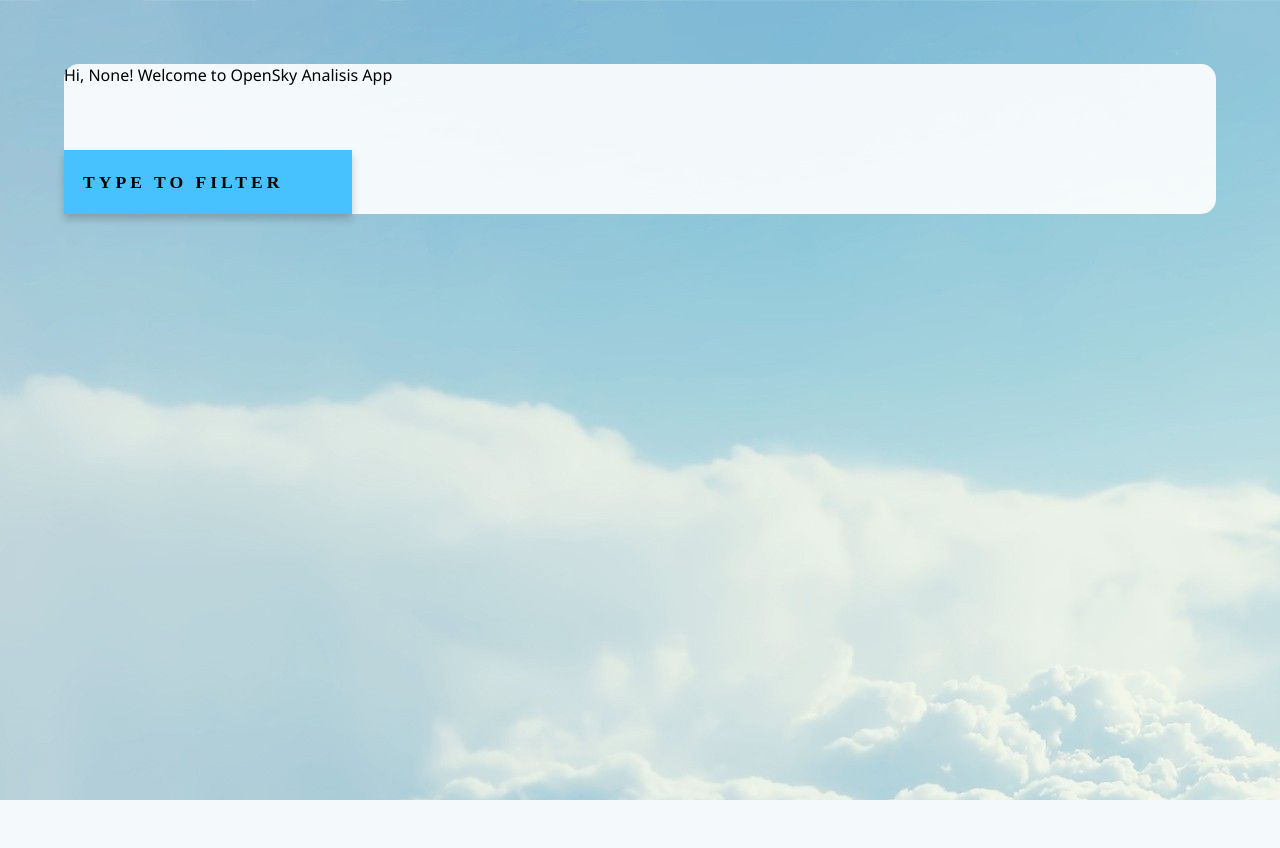
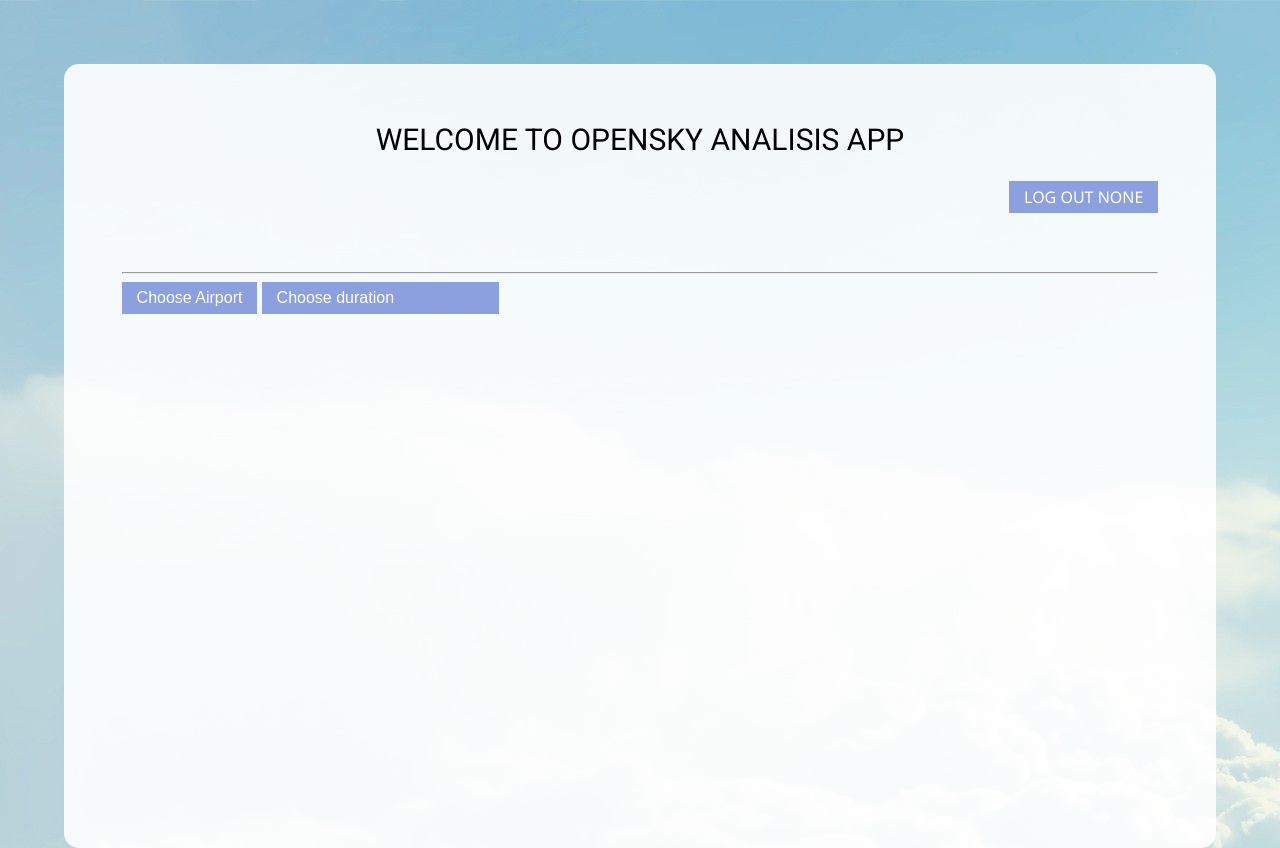
Before and after one commit to GuillerJ/Arcadia-Flight-Data, a Flask app: page / in a window 1280 px wide. Before the commit the page ends 800 px from the top, so only its background shows below. Run offline with Flask 2, Linux system fonts and the light colour scheme; the visitor is signed in with stand-in values (Sample User, id 1); data comes from the database, SQL or seed files in the repository; data that the repository does not hold is empty; some libraries are stand-ins or nearby versions; some web fonts are replaced.

Commit message:
Add airport and datepicker controls.

```diff
--- a/app/static/css/base.css
+++ b/app/static/css/base.css
@@ -1,5 +1,5 @@
 html {
-    /*height: 100%;*/
+    height: 100%;
     width: 100%;
     background-repeat: no-repeat;
     background-size: auto;
--- /dev/null
+++ b/app/static/css/drop-filter2.css
@@ -0,0 +1,52 @@
+.dropbtn {
+    background-color: #8c9fde;
+    color: white;
+    padding: 7px 15px;
+    font-size: 16px;
+    border: none;
+    cursor: pointer;
+    transition: .3s ease-in-out;
+  }
+
+  .dropbtn:hover, .dropbtn:focus {
+    background-color: #4e6fdb;
+  }
+
+  #myInput {
+    box-sizing: border-box;
+    background-image: url(/static/imagenes/searchicon.png);
+    background-position: 14px 12px;
+    background-repeat: no-repeat;
+    font-size: 16px;
+    padding: 14px 20px 12px 45px;
+    border: none;
+    border-bottom: 1px solid #ddd;
+  }
+
+  #myInput:focus {outline: 3px solid #ddd;}
+
+  .dropdown {
+    position: relative;
+    display: inline-block;
+  }
+
+  .dropdown-content {
+    display: none;
+    position: absolute;
+    background-color: #f6f6f6;
+    min-width: 230px;
+    overflow: auto;
+    border: 1px solid #ddd;
+    z-index: 1;
+  }
+
+  .dropdown-content a {
+    color: black;
+    padding: 12px 16px;
+    text-decoration: none;
+    display: block;
+  }
+
+  .dropdown a:hover {background-color: #ddd;}
+
+  .show {display: block;}
--- /dev/null
+++ b/app/static/css/index.css
@@ -0,0 +1,56 @@
+h2 {
+    color: black;
+    text-transform: uppercase;
+    font-size: 30px;
+    padding-top: 5%;
+    text-align: center;
+    font-family: 'Roboto';
+    font-weight: 100;
+}
+
+.log-link {
+    float: right;
+    margin-right: 5%;
+    background-color: #8c9fde ;
+    color: white;
+    padding: 5px 15px;
+    text-decoration: none;
+    text-transform: uppercase;
+    transition: .3s ease-in-out;
+}
+.log-link:hover {
+    background-color: #4e6fdb;
+}
+.log-link:active {
+    background-color: black;
+}
+.log-link:visited {
+    background-color: #ccc;
+}
+
+#selection{
+    margin: 10% 5% 5%;
+}
+
+
+#myDropdown{
+    height: 500%;
+    overflow: auto;
+    transition: .3s ease-in-out;
+}
+
+.datepicker{
+    background-color: #8c9fde;
+    color: white;
+    padding: 7px 15px;
+    font-size: 16px;
+    border: none;
+    cursor: pointer;
+    transition: .3s ease-in-out;
+}
+.datepicker:hover, .datepicker:focus {
+    background-color: #4e6fdb;
+}
+.datepicker::placeholder{
+    color: white;
+}
--- /dev/null
+++ b/app/static/js/drop-filter2.js
@@ -0,0 +1,40 @@
+function dropSelect() {
+  document.getElementById("myDropdown").classList.toggle("show");
+}
+
+function filterFunction() {
+  var input, filter, ul, li, a, i;
+  input = document.getElementById("myInput");
+  filter = input.value.toUpperCase();
+  div = document.getElementById("myDropdown");
+  a = div.getElementsByTagName("a");
+  for (i = 0; i < a.length; i++) {
+    txtValue = a[i].textContent || a[i].innerText;
+    if (txtValue.toUpperCase().indexOf(filter) > -1) {
+      a[i].style.display = "";
+    } else {
+      a[i].style.display = "none";
+    }
+  }
+}
+
+var elements = document.getElementsByClassName("input-airport");
+
+var getAirport = function() {
+    var icao = this.id;
+    var nombre = this.innerText;
+    document.getElementById("myButton").textContent = nombre;
+    document.getElementById("myDropdown").classList.toggle("show");
+
+};
+
+for (var i = 0; i < elements.length; i++) {
+    elements[i].addEventListener('click', getAirport, false);
+}
+
+
+$( function() {
+    $( "#dateinic" ).datepicker({
+        dateFormat: 'dd MM yy',
+    });
+  } );
--- a/app/templates/index.html
+++ b/app/templates/index.html
@@ -2,13 +2,18 @@
 
 {% block content %}
   <link rel="stylesheet" type="text/css" href="{{ url_for('static', filename='css/registro.css') }}">
-  <link rel="stylesheet" type="text/css" href="{{ url_for('static', filename='/css/drop-filter.css') }}"/>
-  <div class="header">
-      <div class="header_text">
-        Hi, {{ current_user.usuario }}! Welcome to OpenSky Analisis App
-      </div>
-  </div>
+  <link rel="stylesheet" type="text/css" href="{{ url_for('static', filename='css/index.css') }}">
+  <link rel="stylesheet" type="text/css" href="{{ url_for('static', filename='/css/drop-filter2.css') }}"/>
+  <link rel="stylesheet" href="//code.jquery.com/ui/1.12.1/themes/base/jquery-ui.css">
+  <script src="https://code.jquery.com/jquery-1.12.4.js"></script>
+  <script src="https://code.jquery.com/ui/1.12.1/jquery-ui.js"></script>
 
+  <h2>Welcome to OpenSky Analisis App</h2>
+  <a class="log-link" href="{{ url_for('logout') }}">
+      Log Out {{ current_user.usuario }}
+  </a>
+
+<!--
   <form>
     <input class="chosen-value" type="text" value="" placeholder="Type to filter">
       <ul class="value-list">
@@ -17,5 +22,23 @@
         {% endfor %}
       </ul>
     </form>
-    <script type="text/javascript" src="{{ url_for('static', filename='/js/drop-filter.js') }}"></script>
+-->
+  <div id="selection">
+    <hr>
+    <div class="dropdown">
+      <button onclick="dropSelect()" class="dropbtn" id="myButton">Choose Airport</button>
+      <div id="myDropdown" class="dropdown-content">
+        <input type="text" placeholder="Search.." id="myInput" onkeyup="filterFunction()">
+        {% for nombre in airports %}
+          <a class="input-airport" id="{{ airports.get(nombre) }}">{{ nombre }}</a>
+        {% endfor %}
+      </div>
+    </div>
+
+    <input class="datepicker" type="text" id="dateinic" placeholder="Choose duration">
+  </div>
+
+
+    <script type="text/javascript" src="{{ url_for('static', filename='/js/drop-filter2.js') }}"></script>
+
 {% endblock %}
```
Also changed, not shown: app/static/imagenes/searchicon.png (added), 1 other file.
